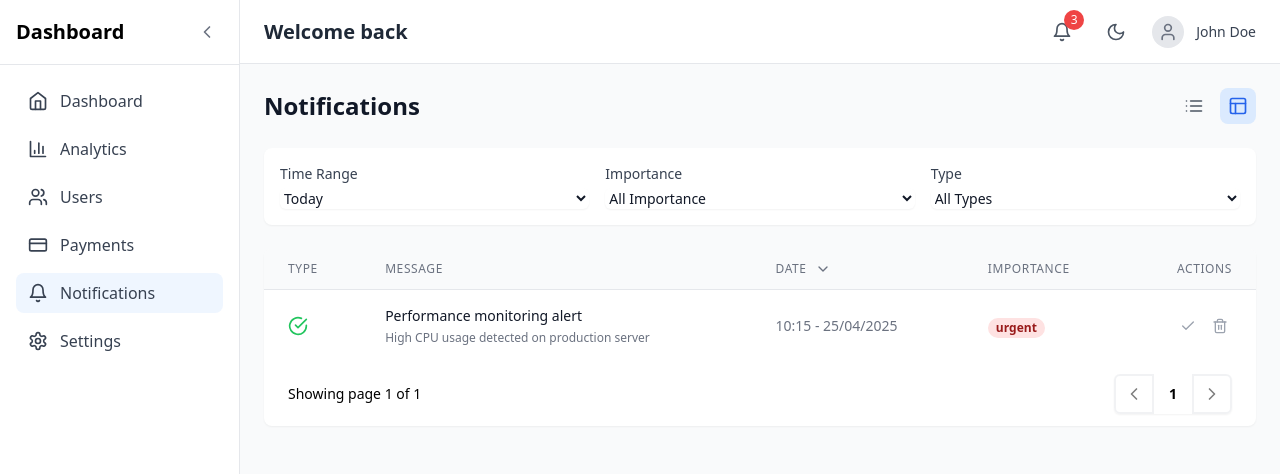
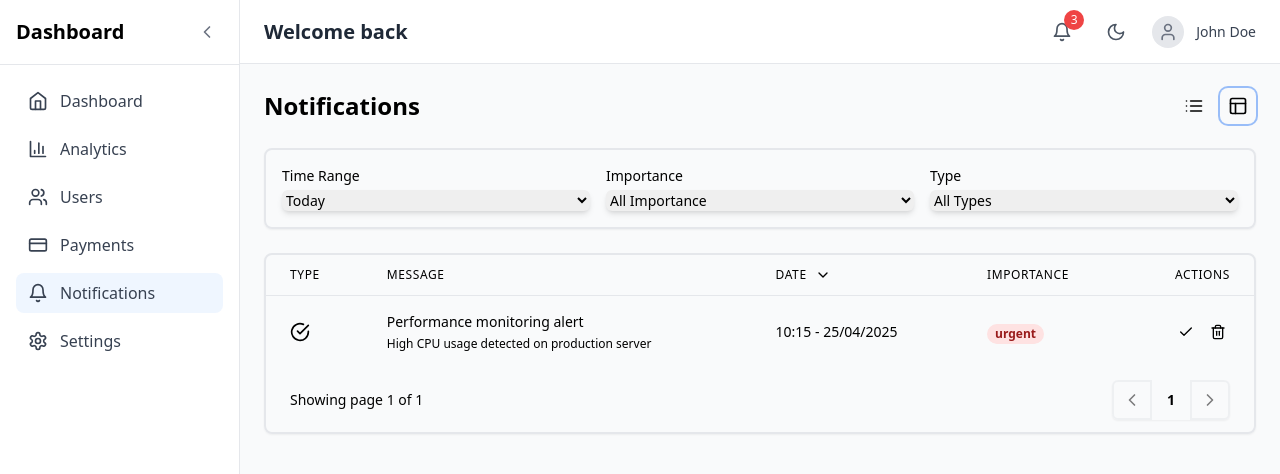
Before and after one commit to VynoDePal/Dashboard, a React (Vite) app: page /notifications in a window 1280 px wide. Both pictures are taken after a click on the button 1238 px from the left and 106 px from the top of the page. Shown: the top 474 px of the page. Built offline with nearby package versions, Linux system fonts and the light colour scheme.

Commit message:
chore: push notifications components

```diff
--- a/src/components/notifications/NotificationFilters.tsx
+++ b/src/components/notifications/NotificationFilters.tsx
@@ -31,16 +31,16 @@ const NotificationFilters: React.FC<NotificationFiltersProps> = ({ filters, onFi
   ];
 
   return (
-    <div className="space-y-4 bg-white dark:bg-gray-800 rounded-lg p-4 shadow-sm">
+    <div className="space-y-4 bg-background text-text rounded-lg border-2 border-secondary p-4 shadow-sm">
       <div className="grid grid-cols-1 md:grid-cols-3 gap-4">
         <div>
-          <label className="block text-sm font-medium text-gray-700 dark:text-gray-300 mb-1">
+          <label className="block text-sm font-medium text-text mb-1">
             Time Range
           </label>
           <select
             value={filters.timeRange}
             onChange={(e) => onFiltersChange({ ...filters, timeRange: e.target.value as TimeRange })}
-            className="block w-full rounded-md border-gray-300 dark:border-gray-600 bg-white dark:bg-gray-700 text-gray-900 dark:text-gray-100 shadow-sm focus:border-blue-500 focus:ring-blue-500 sm:text-sm"
+            className="block w-full rounded-md border-secondary shadow-md bg-background text-text focus:outline-none focus:ring-2 focus:ring-primary focus:border-primary sm:text-sm"
           >
             {timeRanges.map((range) => (
               <option key={range.value} value={range.value}>
@@ -53,7 +53,7 @@ const NotificationFilters: React.FC<NotificationFiltersProps> = ({ filters, onFi
         {filters.timeRange === 'custom' && (
           <div className="md:col-span-2 grid grid-cols-2 gap-4">
             <div>
-              <label className="block text-sm font-medium text-gray-700 dark:text-gray-300 mb-1">
+              <label className="block text-sm font-medium text-text mb-1">
                 Start Date
               </label>
               <div className="relative">
@@ -61,13 +61,13 @@ const NotificationFilters: React.FC<NotificationFiltersProps> = ({ filters, onFi
                   type="date"
                   value={filters.startDate}
                   onChange={(e) => onFiltersChange({ ...filters, startDate: e.target.value })}
-                  className="block w-full rounded-md border-gray-300 dark:border-gray-600 bg-white dark:bg-gray-700 text-gray-900 dark:text-gray-100 shadow-sm focus:border-blue-500 focus:ring-blue-500 sm:text-sm pl-10"
+                  className="block w-full rounded-md border-secondary shadow-md bg-background text-text focus:outline-none focus:ring-2 focus:ring-primary focus:border-primary sm:text-sm pl-10"
                 />
-                <Calendar className="absolute left-3 top-2 h-5 w-5 text-gray-400" aria-hidden="true" />
+                <Calendar className="absolute left-3 top-2 h-5 w-5 text-secondary" aria-hidden="true" />
               </div>
             </div>
             <div>
-              <label className="block text-sm font-medium text-gray-700 dark:text-gray-300 mb-1">
+              <label className="block text-sm font-medium text-text mb-1">
                 End Date
               </label>
               <div className="relative">
@@ -75,22 +75,22 @@ const NotificationFilters: React.FC<NotificationFiltersProps> = ({ filters, onFi
                   type="date"
                   value={filters.endDate}
                   onChange={(e) => onFiltersChange({ ...filters, endDate: e.target.value })}
-                  className="block w-full rounded-md border-gray-300 dark:border-gray-600 bg-white dark:bg-gray-700 text-gray-900 dark:text-gray-100 shadow-sm focus:border-blue-500 focus:ring-blue-500 sm:text-sm pl-10"
+                  className="block w-full rounded-md border-secondary shadow-md bg-background text-text focus:outline-none focus:ring-2 focus:ring-primary focus:border-primary sm:text-sm pl-10"
                 />
-                <Calendar className="absolute left-3 top-2 h-5 w-5 text-gray-400" aria-hidden="true" />
+                <Calendar className="absolute left-3 top-2 h-5 w-5 text-secondary" aria-hidden="true" />
               </div>
             </div>
           </div>
         )}
 
         <div>
-          <label className="block text-sm font-medium text-gray-700 dark:text-gray-300 mb-1">
+          <label className="block text-sm font-medium text-text mb-1">
             Importance
           </label>
           <select
             value={filters.importance}
             onChange={(e) => onFiltersChange({ ...filters, importance: e.target.value as NotificationImportance | 'all' })}
-            className="block w-full rounded-md border-gray-300 dark:border-gray-600 bg-white dark:bg-gray-700 text-gray-900 dark:text-gray-100 shadow-sm focus:border-blue-500 focus:ring-blue-500 sm:text-sm"
+            className="block w-full rounded-md border-secondary shadow-md bg-background text-text focus:outline-none focus:ring-2 focus:ring-primary focus:border-primary sm:text-sm"
           >
             {importanceLevels.map((level) => (
               <option key={level.value} value={level.value}>
@@ -101,13 +101,13 @@ const NotificationFilters: React.FC<NotificationFiltersProps> = ({ filters, onFi
         </div>
 
         <div>
-          <label className="block text-sm font-medium text-gray-700 dark:text-gray-300 mb-1">
+          <label className="block text-sm font-medium text-text mb-1">
             Type
           </label>
           <select
             value={filters.type}
             onChange={(e) => onFiltersChange({ ...filters, type: e.target.value as NotificationType | 'all' })}
-            className="block w-full rounded-md border-gray-300 dark:border-gray-600 bg-white dark:bg-gray-700 text-gray-900 dark:text-gray-100 shadow-sm focus:border-blue-500 focus:ring-blue-500 sm:text-sm"
+            className="block w-full rounded-md border-secondary shadow-md bg-background text-text focus:outline-none focus:ring-2 focus:ring-primary focus:border-primary sm:text-sm"
           >
             {types.map((type) => (
               <option key={type.value} value={type.value}>
--- a/src/components/notifications/NotificationIcon.tsx
+++ b/src/components/notifications/NotificationIcon.tsx
@@ -9,10 +9,10 @@ interface NotificationIconProps {
 
 const NotificationIcon: React.FC<NotificationIconProps> = ({ type, className = 'w-5 h-5' }) => {
   const icons = {
-    info: <Info className={`${className} text-blue-500`} aria-hidden="true" />,
-    success: <CheckCircle className={`${className} text-green-500`} aria-hidden="true" />,
-    error: <AlertCircle className={`${className} text-red-500`} aria-hidden="true" />,
-    warning: <AlertTriangle className={`${className} text-yellow-500`} aria-hidden="true" />,
+    info: <Info className={`${className} text-secondary`} aria-hidden="true" />,
+    success: <CheckCircle className={`${className} text-secondary`} aria-hidden="true" />,
+    error: <AlertCircle className={`${className} text-secondary`} aria-hidden="true" />,
+    warning: <AlertTriangle className={`${className} text-secondary`} aria-hidden="true" />,
   };
 
   return icons[type] || icons.info;
--- a/src/components/notifications/NotificationItem.tsx
+++ b/src/components/notifications/NotificationItem.tsx
@@ -32,19 +32,19 @@ const NotificationItem: React.FC<NotificationItemProps> = ({
 
   if (view === 'table') {
     return (
-      <tr className="hover:bg-gray-50 dark:hover:bg-gray-800 transition-colors">
+      <tr className="hover:bg-secondary/20 dark:hover:bg-secondary/40 transition-colors">
         <td className="px-6 py-4 whitespace-nowrap">
           <NotificationIcon type={notification.type} />
         </td>
         <td className="px-6 py-4">
-          <div className="text-sm text-gray-900 dark:text-gray-100">{notification.message}</div>
+          <div className="text-sm text-text">{notification.message}</div>
           {notification.metadata?.description && (
-            <div className="text-xs text-gray-500 dark:text-gray-400 mt-1">
+            <div className="text-xs text-secondary mt-1">
               {notification.metadata.description}
             </div>
           )}
         </td>
-        <td className="px-6 py-4 whitespace-nowrap text-sm text-gray-500 dark:text-gray-400">
+        <td className="px-6 py-4 whitespace-nowrap text-sm text-secondary">
           {formattedDate}
         </td>
         <td className="px-6 py-4 whitespace-nowrap">
@@ -57,18 +57,18 @@ const NotificationItem: React.FC<NotificationItemProps> = ({
             {!notification.isRead && (
               <button
                 onClick={() => onMarkAsRead(notification.id)}
-                className="text-gray-400 hover:text-green-600 dark:hover:text-green-400 transition-colors focus:outline-none focus:ring-2 focus:ring-offset-2 focus:ring-green-500 rounded-full p-1"
+                className="text-secondary hover:text-primary transition-colors focus:outline-none focus:ring-2 focus:ring-primary rounded-full p-1"
                 aria-label="Mark as read"
               >
-                <Check className="w-4 h-4" />
+                <Check className="w-4 h-4 text-secondary" />
               </button>
             )}
             <button
               onClick={() => onDelete(notification.id)}
-              className="text-gray-400 hover:text-red-600 dark:hover:text-red-400 transition-colors focus:outline-none focus:ring-2 focus:ring-offset-2 focus:ring-red-500 rounded-full p-1"
+              className="text-secondary hover:text-primary transition-colors focus:outline-none focus:ring-2 focus:ring-primary rounded-full p-1"
               aria-label="Delete notification"
             >
-              <Trash2 className="w-4 h-4" />
+              <Trash2 className="w-4 h-4 text-secondary" />
             </button>
           </div>
         </td>
@@ -78,11 +78,11 @@ const NotificationItem: React.FC<NotificationItemProps> = ({
 
   return (
     <div className="relative pl-4 pb-12 group">
-      <div className="absolute left-0 top-2 -ml-px h-full w-0.5 bg-gray-200 dark:bg-gray-700 group-last:h-2"></div>
+      <div className="absolute left-0 top-2 -ml-px h-full w-0.5 bg-secondary/20 dark:bg-secondary/50 group-last:h-2"></div>
       <div className="relative flex items-start group">
-        <span className="absolute left-0 -ml-2 h-4 w-4 rounded-full bg-white dark:bg-gray-800 border-2 border-gray-200 dark:border-gray-700 group-hover:border-blue-500 dark:group-hover:border-blue-400"></span>
+        <span className="absolute left-0 -ml-2 h-4 w-4 rounded-full bg-background dark:bg-background border-2 border-secondary group-hover:border-primary dark:group-hover:border-primary"></span>
         <div className="min-w-0 flex-1 ml-4">
-          <div className="bg-white dark:bg-gray-800 rounded-lg shadow-sm p-4 hover:shadow-md transition-shadow">
+          <div className="bg-background text-text rounded-lg border-2 border-secondary shadow-sm p-4 transform transition-all duration-300 ease-in-out hover:shadow-md hover:scale-[1.02]">
             <div className="flex justify-between items-start">
               <div className="flex items-center space-x-2">
                 <NotificationIcon type={notification.type} />
@@ -94,28 +94,28 @@ const NotificationItem: React.FC<NotificationItemProps> = ({
                 {!notification.isRead && (
                   <button
                     onClick={() => onMarkAsRead(notification.id)}
-                    className="text-gray-400 hover:text-green-600 dark:hover:text-green-400 transition-colors focus:outline-none focus:ring-2 focus:ring-offset-2 focus:ring-green-500 rounded-full p-1"
+                    className="text-secondary hover:text-primary transition-colors focus:outline-none focus:ring-2 focus:ring-primary rounded-full p-1"
                     aria-label="Mark as read"
                   >
-                    <Check className="w-4 h-4" />
+                    <Check className="w-4 h-4 text-secondary" />
                   </button>
                 )}
                 <button
                   onClick={() => onDelete(notification.id)}
-                  className="text-gray-400 hover:text-red-600 dark:hover:text-red-400 transition-colors focus:outline-none focus:ring-2 focus:ring-offset-2 focus:ring-red-500 rounded-full p-1"
+                  className="text-secondary hover:text-primary transition-colors focus:outline-none focus:ring-2 focus:ring-primary rounded-full p-1"
                   aria-label="Delete notification"
                 >
-                  <Trash2 className="w-4 h-4" />
+                  <Trash2 className="w-4 h-4 text-secondary" />
                 </button>
               </div>
             </div>
-            <p className="mt-2 text-sm text-gray-900 dark:text-gray-100">{notification.message}</p>
+            <p className="mt-2 text-sm text-text">{notification.message}</p>
             {notification.metadata?.description && (
-              <p className="mt-1 text-xs text-gray-500 dark:text-gray-400">
+              <p className="mt-1 text-xs text-secondary">
                 {notification.metadata.description}
               </p>
             )}
-            <p className="mt-2 text-xs text-gray-500 dark:text-gray-400">{formattedDate}</p>
+            <p className="mt-2 text-xs text-secondary">{formattedDate}</p>
           </div>
         </div>
       </div>
--- a/src/components/notifications/NotificationTable.tsx
+++ b/src/components/notifications/NotificationTable.tsx
@@ -65,20 +65,20 @@ const NotificationTable: React.FC<NotificationTableProps> = ({
   };
 
   return (
-    <div className="bg-white dark:bg-gray-800 shadow-sm rounded-lg overflow-hidden">
+    <div className="bg-background text-text shadow-sm rounded-lg border-2 border-secondary overflow-hidden">
       <div className="overflow-x-auto">
-        <table className="min-w-full divide-y divide-gray-200 dark:divide-gray-700">
-          <thead className="bg-gray-50 dark:bg-gray-700">
+        <table className="min-w-full divide-y divide-secondary">
+          <thead className="bg-secondary/20">
             <tr>
-              <th scope="col" className="px-6 py-3 text-left text-xs font-medium text-gray-500 dark:text-gray-400 uppercase tracking-wider">
+              <th scope="col" className="px-6 py-3 text-left text-xs font-medium text-secondary uppercase tracking-wider">
                 Type
               </th>
-              <th scope="col" className="px-6 py-3 text-left text-xs font-medium text-gray-500 dark:text-gray-400 uppercase tracking-wider">
+              <th scope="col" className="px-6 py-3 text-left text-xs font-medium text-secondary uppercase tracking-wider">
                 Message
               </th>
               <th
                 scope="col"
-                className="px-6 py-3 text-left text-xs font-medium text-gray-500 dark:text-gray-400 uppercase tracking-wider cursor-pointer"
+                className="px-6 py-3 text-left text-xs font-medium text-secondary uppercase tracking-wider cursor-pointer"
                 onClick={() => handleSort('timestamp')}
               >
                 <div className="flex items-center">
@@ -86,9 +86,9 @@ const NotificationTable: React.FC<NotificationTableProps> = ({
                   {sortField === 'timestamp' && (
                     <span className="ml-2">
                       {sortDirection === 'asc' ? (
-                        <ChevronUp className="h-4 w-4" />
+                        <ChevronUp className="h-4 w-4 text-secondary" />
                       ) : (
-                        <ChevronDown className="h-4 w-4" />
+                        <ChevronDown className="h-4 w-4 text-secondary" />
                       )}
                     </span>
                   )}
@@ -96,7 +96,7 @@ const NotificationTable: React.FC<NotificationTableProps> = ({
               </th>
               <th
                 scope="col"
-                className="px-6 py-3 text-left text-xs font-medium text-gray-500 dark:text-gray-400 uppercase tracking-wider cursor-pointer"
+                className="px-6 py-3 text-left text-xs font-medium text-secondary uppercase tracking-wider cursor-pointer"
                 onClick={() => handleSort('importance')}
               >
                 <div className="flex items-center">
@@ -104,20 +104,20 @@ const NotificationTable: React.FC<NotificationTableProps> = ({
                   {sortField === 'importance' && (
                     <span className="ml-2">
                       {sortDirection === 'asc' ? (
-                        <ChevronUp className="h-4 w-4" />
+                        <ChevronUp className="h-4 w-4 text-secondary" />
                       ) : (
-                        <ChevronDown className="h-4 w-4" />
+                        <ChevronDown className="h-4 w-4 text-secondary" />
                       )}
                     </span>
                   )}
                 </div>
               </th>
-              <th scope="col" className="px-6 py-3 text-right text-xs font-medium text-gray-500 dark:text-gray-400 uppercase tracking-wider">
+              <th scope="col" className="px-6 py-3 text-right text-xs font-medium text-secondary uppercase tracking-wider">
                 Actions
               </th>
             </tr>
           </thead>
-          <tbody className="bg-white dark:bg-gray-800 divide-y divide-gray-200 dark:divide-gray-700">
+          <tbody className="bg-background divide-y divide-secondary">
             {paginatedNotifications.map((notification) => (
               <NotificationItem
                 key={notification.id}
--- a/src/components/notifications/NotificationsPage.tsx
+++ b/src/components/notifications/NotificationsPage.tsx
@@ -66,33 +66,33 @@ const NotificationsPage: React.FC = () => {
   });
 
   return (
-    <div className="space-y-6">
+    <div className="space-y-6 text-text">
       <div className="flex justify-between items-center">
-        <h1 className="text-2xl font-semibold text-gray-900 dark:text-white">
+        <h1 className="text-2xl font-semibold text-text">
           Notifications
         </h1>
         <div className="flex items-center space-x-2">
           <button
             onClick={() => setView('timeline')}
-            className={`p-2 rounded-lg transition-colors ${
+            className={`p-2 rounded-lg focus:outline-none focus:ring-2 focus:ring-primary transition-colors ${
               view === 'timeline'
-                ? 'bg-blue-100 text-blue-600 dark:bg-blue-900 dark:text-blue-300'
-                : 'text-gray-600 dark:text-gray-400 hover:bg-gray-100 dark:hover:bg-gray-800'
+                ? 'bg-secondary/20 text-secondary'
+                : 'text-text hover:bg-secondary/20'
             }`}
             aria-label="Timeline view"
           >
-            <List className="w-5 h-5" />
+            <List className="w-5 h-5 text-secondary" />
           </button>
           <button
             onClick={() => setView('table')}
-            className={`p-2 rounded-lg transition-colors ${
+            className={`p-2 rounded-lg focus:outline-none focus:ring-2 focus:ring-primary transition-colors ${
               view === 'table'
-                ? 'bg-blue-100 text-blue-600 dark:bg-blue-900 dark:text-blue-300'
-                : 'text-gray-600 dark:text-gray-400 hover:bg-gray-100 dark:hover:bg-gray-800'
+                ? 'bg-secondary/20 text-secondary'
+                : 'text-text hover:bg-secondary/20'
             }`}
             aria-label="Table view"
           >
-            <Layout className="w-5 h-5" />
+            <Layout className="w-5 h-5 text-secondary" />
           </button>
         </div>
       </div>
```
